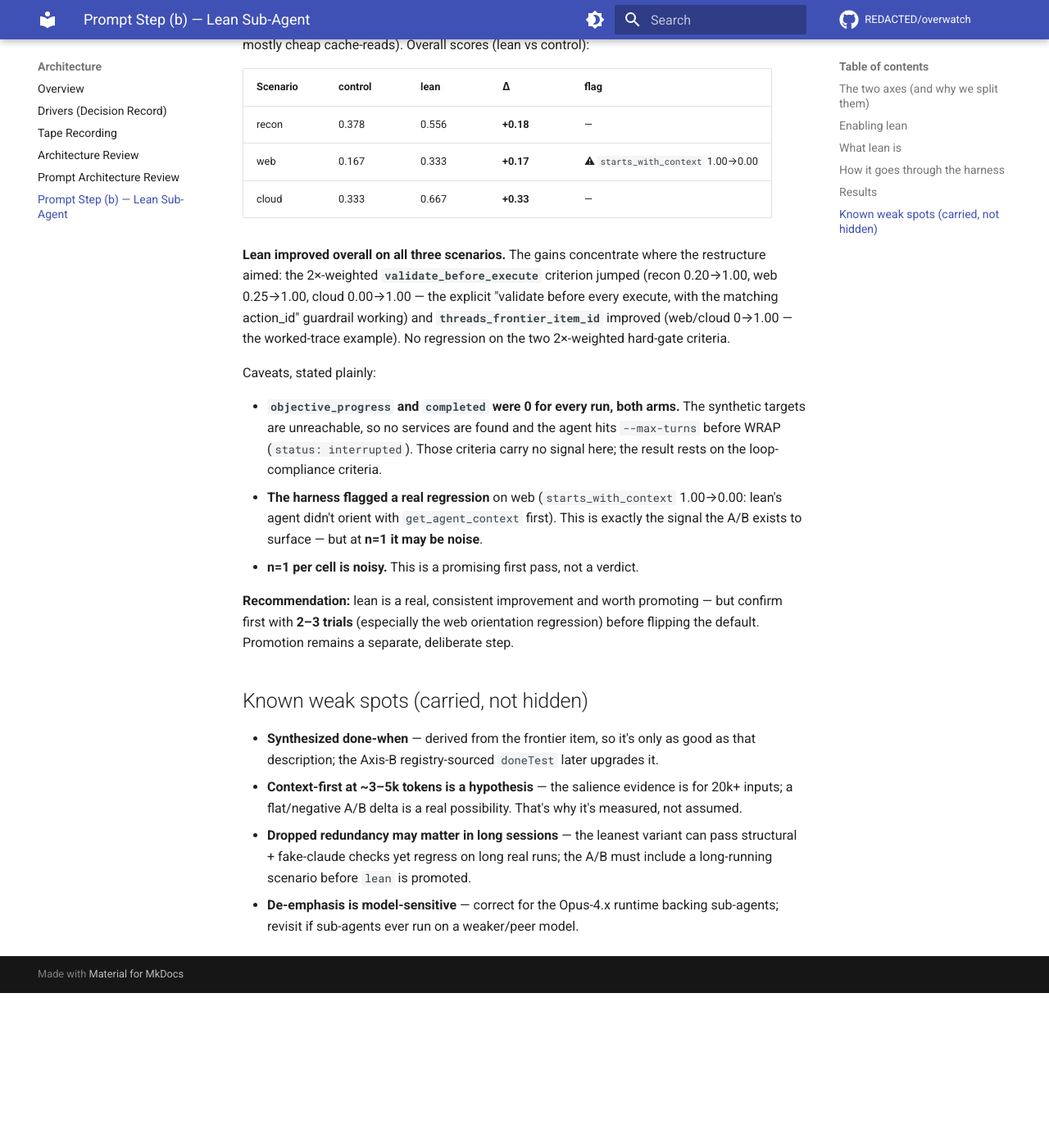
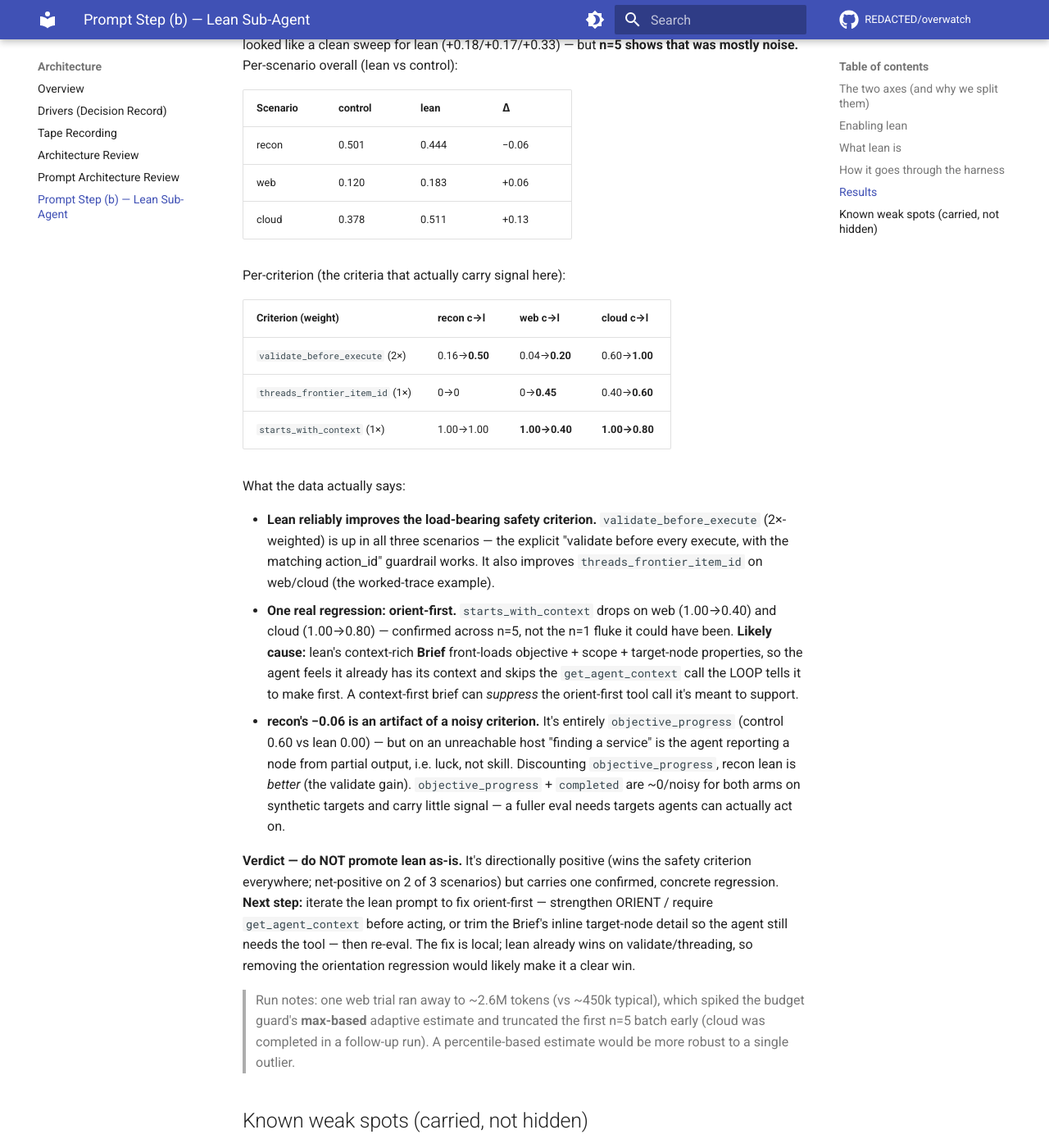
Before and after one commit to professor-moody/overwatch, an MkDocs documentation site: the page built from docs/prompt-stepb-design.md, in a window 1280 px wide and 1400 px high, scrolled down 2426 px. Shown: the whole window at 82% size. Built offline with MkDocs 1.6.1 and Material for MkDocs 9.7.7, drawn with Linux system fonts in a browser that asks for light colours; comment, search, counter and statistics services are not loaded; before the commit the page ends 3637 px from its top, so only the background shows below that.

Commit message:
docs(prompt-stepb): record the n=5 lean A/B — directionally positive, one confirmed regression (#105)
Re-ran the lean-vs-control A/B at 5 trials/cell on haiku (the n=1 pass had looked
like a clean sweep). n=5 supersedes it:

- recon 0.501→0.444 (−0.06), web 0.120→0.183 (+0.06), cloud 0.378→0.511 (+0.13).
- Lean reliably wins the 2x-weighted safety criterion validate_before_execute in all
  three scenarios + threading on web/cloud — the restructure's core goals work.
- One confirmed regression: starts_with_context drops on web (1.00→0.40) and cloud
  (1.00→0.80) — lean's context-rich Brief front-loads objective/scope/target-nodes,
  so the agent skips the orient-first get_agent_context call. (A context-first brief
  can suppress the orient tool call it's meant to support.)
- recon's −0.06 is a noisy-objective_progress artifact (control "found" services on
  an unreachable host = luck); objective_progress/completed carry little signal on
  synthetic targets.

Verdict: do NOT promote lean as-is — iterate orient-first (strengthen ORIENT / require
get_agent_context before acting, or trim the Brief's inline target-node detail), then
re-eval. control stays the default. Also noted: one runaway 2.6M-token trial spiked
the budget guard's max-based adaptive estimate (a percentile would be more robust).

Docs only; no code change.

Co-authored-by: professor-moody <keys@nimbus.lan>

```diff
--- a/docs/prompt-stepb-design.md
+++ b/docs/prompt-stepb-design.md
@@ -82,36 +82,56 @@ and runs **~43–46% leaner** than control (tool table kept).
 
 ## Results
 
-First real-model A/B — `haiku`, 3 scenarios, **1 trial/cell** (6 runs), **~$0.63**
-total (2.45M tokens, mostly cheap cache-reads). Overall scores (lean vs control):
+Real-model A/B on `haiku`, **5 trials/cell**, 3 scenarios (~35 runs total, ~$1.8).
+A first **n=1** pass looked like a clean sweep for lean (+0.18/+0.17/+0.33) — but
+**n=5 shows that was mostly noise.** Per-scenario overall (lean vs control):
 
-| Scenario | control | lean | Δ | flag |
-|----------|---------|------|------|------|
-| recon | 0.378 | 0.556 | **+0.18** | — |
-| web | 0.167 | 0.333 | **+0.17** | ⚠ `starts_with_context` 1.00→0.00 |
-| cloud | 0.333 | 0.667 | **+0.33** | — |
+| Scenario | control | lean | Δ |
+|----------|---------|------|------|
+| recon | 0.501 | 0.444 | −0.06 |
+| web | 0.120 | 0.183 | +0.06 |
+| cloud | 0.378 | 0.511 | +0.13 |
 
-**Lean improved overall on all three scenarios.** The gains concentrate where the
-restructure aimed: the 2×-weighted **`validate_before_execute`** criterion jumped
-(recon 0.20→1.00, web 0.25→1.00, cloud 0.00→1.00 — the explicit "validate before
-every execute, with the matching action_id" guardrail working) and
-**`threads_frontier_item_id`** improved (web/cloud 0→1.00 — the worked-trace example).
-No regression on the two 2×-weighted hard-gate criteria.
+Per-criterion (the criteria that actually carry signal here):
 
-Caveats, stated plainly:
+| Criterion (weight) | recon c→l | web c→l | cloud c→l |
+|--------------------|-----------|---------|-----------|
+| `validate_before_execute` (2×) | 0.16→**0.50** | 0.04→**0.20** | 0.60→**1.00** |
+| `threads_frontier_item_id` (1×) | 0→0 | 0→**0.45** | 0.40→**0.60** |
+| `starts_with_context` (1×) | 1.00→1.00 | **1.00→0.40** | **1.00→0.80** |
 
-- **`objective_progress` and `completed` were 0 for every run, both arms.** The
-  synthetic targets are unreachable, so no services are found and the agent hits
-  `--max-turns` before WRAP (`status: interrupted`). Those criteria carry no signal
-  here; the result rests on the loop-compliance criteria.
-- **The harness flagged a real regression** on web (`starts_with_context` 1.00→0.00:
-  lean's agent didn't orient with `get_agent_context` first). This is exactly the
-  signal the A/B exists to surface — but at **n=1 it may be noise**.
-- **n=1 per cell is noisy.** This is a promising first pass, not a verdict.
+What the data actually says:
 
-**Recommendation:** lean is a real, consistent improvement and worth promoting —
-but confirm first with **2–3 trials** (especially the web orientation regression)
-before flipping the default. Promotion remains a separate, deliberate step.
+- **Lean reliably improves the load-bearing safety criterion.**
+  `validate_before_execute` (2×-weighted) is up in all three scenarios — the explicit
+  "validate before every execute, with the matching action_id" guardrail works. It
+  also improves `threads_frontier_item_id` on web/cloud (the worked-trace example).
+- **One real regression: orient-first.** `starts_with_context` drops on web
+  (1.00→0.40) and cloud (1.00→0.80) — confirmed across n=5, not the n=1 fluke it
+  could have been. **Likely cause:** lean's context-rich **Brief** front-loads
+  objective + scope + target-node properties, so the agent feels it already has its
+  context and skips the `get_agent_context` call the LOOP tells it to make first. A
+  context-first brief can *suppress* the orient-first tool call it's meant to support.
+- **recon's −0.06 is an artifact of a noisy criterion.** It's entirely
+  `objective_progress` (control 0.60 vs lean 0.00) — but on an unreachable host
+  "finding a service" is the agent reporting a node from partial output, i.e. luck,
+  not skill. Discounting `objective_progress`, recon lean is *better* (the validate
+  gain). `objective_progress` + `completed` are ~0/noisy for both arms on synthetic
+  targets and carry little signal — a fuller eval needs targets agents can actually
+  act on.
+
+**Verdict — do NOT promote lean as-is.** It's directionally positive (wins the
+safety criterion everywhere; net-positive on 2 of 3 scenarios) but carries one
+confirmed, concrete regression. **Next step:** iterate the lean prompt to fix
+orient-first — strengthen ORIENT / require `get_agent_context` before acting, or
+trim the Brief's inline target-node detail so the agent still needs the tool — then
+re-eval. The fix is local; lean already wins on validate/threading, so removing the
+orientation regression would likely make it a clear win.
+
+> Run notes: one web trial ran away to ~2.6M tokens (vs ~450k typical), which spiked
+> the budget guard's **max-based** adaptive estimate and truncated the first n=5 batch
+> early (cloud was completed in a follow-up run). A percentile-based estimate would
+> be more robust to a single outlier.
 
 ## Known weak spots (carried, not hidden)
 
```
